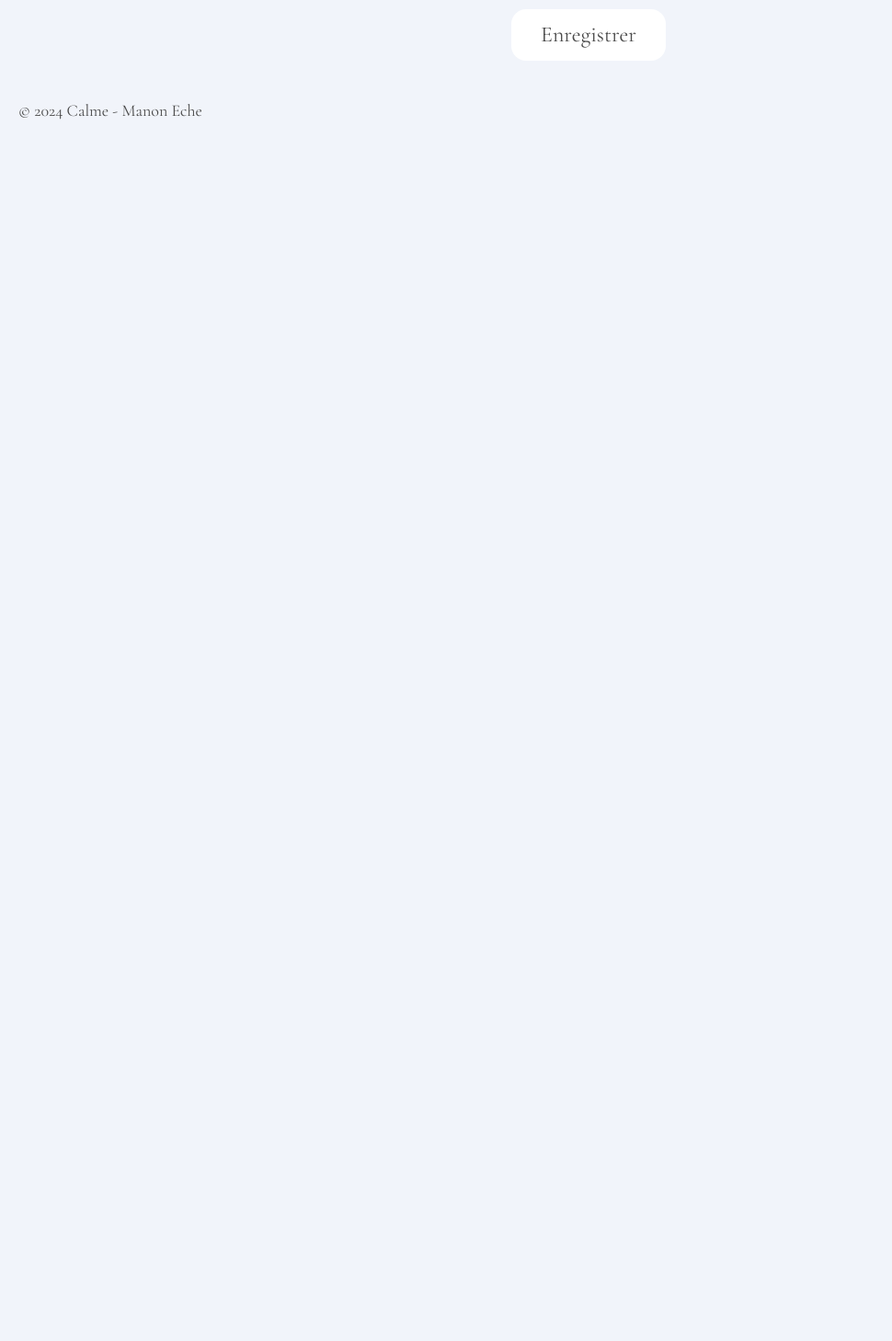
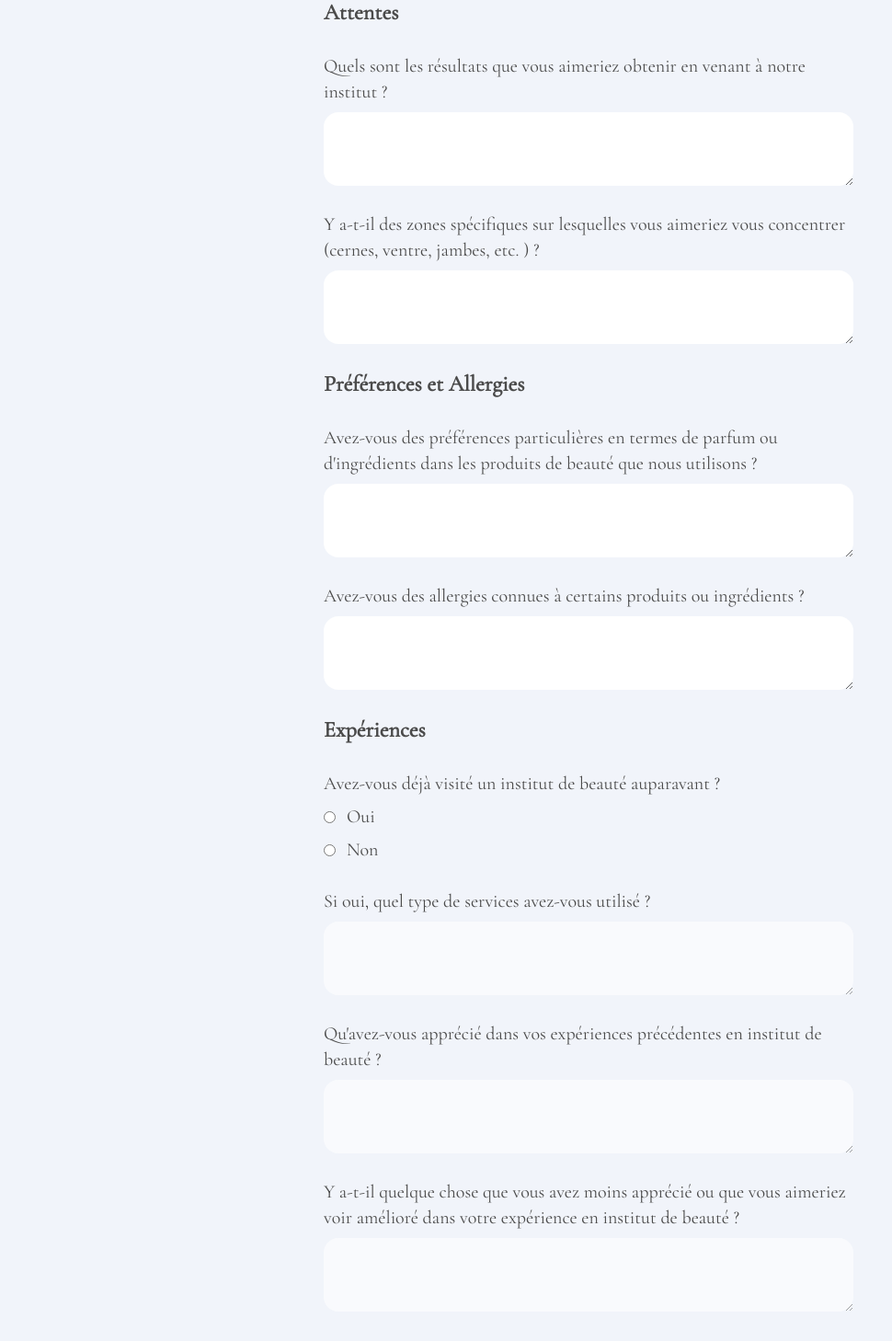
Before and after one commit to ManonEche/calme, a Next.js app: page /profile in a window 1280 px wide. Shown: the part 2160-3618 px from the top of the page at 92% size, without its empty margins (0-970 px from the left). Before the commit the page ends 2314 px from the top, so only its background shows below. Built offline with nearby package versions, Linux system fonts and the light colour scheme.

Commit message:
Formulaire - Fin

```diff
--- a/src/app/profile/page.jsx
+++ b/src/app/profile/page.jsx
@@ -7,8 +7,18 @@ import { ChevronDown, Info, X } from 'lucide-react';
 import { useState } from "react";
 
 export default function Profile() {
-  // State
+  // States
   const [openModal, setOpenModal] = useState(false);
+  const [handleChoice, setHandleChoice] = useState(false)
+
+  // Function
+  const handleTextArea = (e) => {
+    if (e.target.value == "yes") {
+      setHandleChoice(true);
+    } else {
+      setHandleChoice(false);
+    }
+  }
 
   return (
     <>
@@ -179,6 +189,66 @@ export default function Profile() {
                   <textarea name="products" className="w-3/4 rounded-2xl px-5 py-3 text-xl" />
                 </div>
 
+                <h3 className="text-2xl font-semibold w-3/4 text-start">Attentes</h3>
+
+                <div className="flex flex-col items-center w-full gap-2">
+                  <label htmlFor="results" className="text-start w-3/4">Quels sont les résultats que vous aimeriez obtenir en venant à notre institut ?</label>
+                  <textarea name="results" className="w-3/4 rounded-2xl px-5 py-3 text-xl" />
+                </div>
+
+                <div className="flex flex-col items-center w-full gap-2">
+                  <label htmlFor="areas" className="text-start w-3/4">Y a-t-il des zones spécifiques sur lesquelles vous aimeriez vous concentrer (cernes, ventre, jambes, etc. ) ?</label>
+                  <textarea name="areas" className="w-3/4 rounded-2xl px-5 py-3 text-xl" />
+                </div>
+
+                <h3 className="text-2xl font-semibold w-3/4 text-start">Préférences et Allergies</h3>
+
+                <div className="flex flex-col items-center w-full gap-2">
+                  <label htmlFor="preferences" className="text-start w-3/4">Avez-vous des préférences particulières en termes de parfum ou d'ingrédients dans les produits de beauté que nous utilisons ?</label>
+                  <textarea name="preferences" className="w-3/4 rounded-2xl px-5 py-3 text-xl" />
+                </div>
+
+                <div className="flex flex-col items-center w-full gap-2">
+                  <label htmlFor="allergies" className="text-start w-3/4">Avez-vous des allergies connues à certains produits ou ingrédients ?</label>
+                  <textarea name="allergies" className="w-3/4 rounded-2xl px-5 py-3 text-xl" />
+                </div>
+
+                <h3 className="text-2xl font-semibold w-3/4 text-start">Expériences</h3>
+
+                <div className="flex flex-col items-center w-full gap-2">
+                  <p className="w-3/4 text-start">Avez-vous déjà visité un institut de beauté auparavant ?</p>
+                  <div className="flex items-center flex-row-reverse gap-3 w-3/4">
+                    <label htmlFor="yes" className="text-start w-full">Oui</label>
+                    <input type="radio" id="yes" value="yes" name="choice" onChange={handleTextArea} className="w-fit text-xl accent-calme-dark" />
+                  </div>
+                  <div className="flex items-center flex-row-reverse gap-3 w-3/4">
+                    <label htmlFor="no" className="text-start w-full">Non</label>
+                    <input type="radio" id="no" value="no" name="choice" onChange={handleTextArea} className="w-fit text-xl accent-calme-dark" />
+                  </div>
+                </div>
+
+                <div className="flex flex-col items-center w-full gap-2">
+                  <label htmlFor="experiences" className="text-start w-3/4">Si oui, quel type de services avez-vous utilisé ?</label>
+                  <textarea name="experiences" className="w-3/4 rounded-2xl px-5 py-3 text-xl disabled:bg-white disabled:opacity-60 disabled:cursor-not-allowed" disabled={!handleChoice} />
+                </div>
+
+                <div className="flex flex-col items-center w-full gap-2">
+                  <label htmlFor="experiences" className="text-start w-3/4">Qu'avez-vous apprécié dans vos expériences précédentes en institut de beauté ?</label>
+                  <textarea name="experiences" className="w-3/4 rounded-2xl px-5 py-3 text-xl disabled:bg-white disabled:opacity-60 disabled:cursor-not-allowed" disabled={!handleChoice} />
+                </div>
+
+                <div className="flex flex-col items-center w-full gap-2">
+                  <label htmlFor="experiences" className="text-start w-3/4">Y a-t-il quelque chose que vous avez moins apprécié ou que vous aimeriez voir amélioré dans votre expérience en institut de beauté ?</label>
+                  <textarea name="experiences" className="w-3/4 rounded-2xl px-5 py-3 text-xl disabled:bg-white disabled:opacity-60 disabled:cursor-not-allowed" disabled={!handleChoice} />
+                </div>
+
+                <h3 className="text-2xl font-semibold w-3/4 text-start">Autres commentaires</h3>
+
+                <div className="flex flex-col items-center w-full gap-2">
+                  <label htmlFor="preferences" className="text-start w-3/4">Y a-t-il d'autres informations que vous aimeriez partager avec nous pour nous aider à personnaliser votre expérience chez Calme ?</label>
+                  <textarea name="preferences" className="w-3/4 rounded-2xl px-5 py-3 text-xl" />
+                </div>
+
               </form>
               <Button>Enregistrer</Button>
             </div>
```
